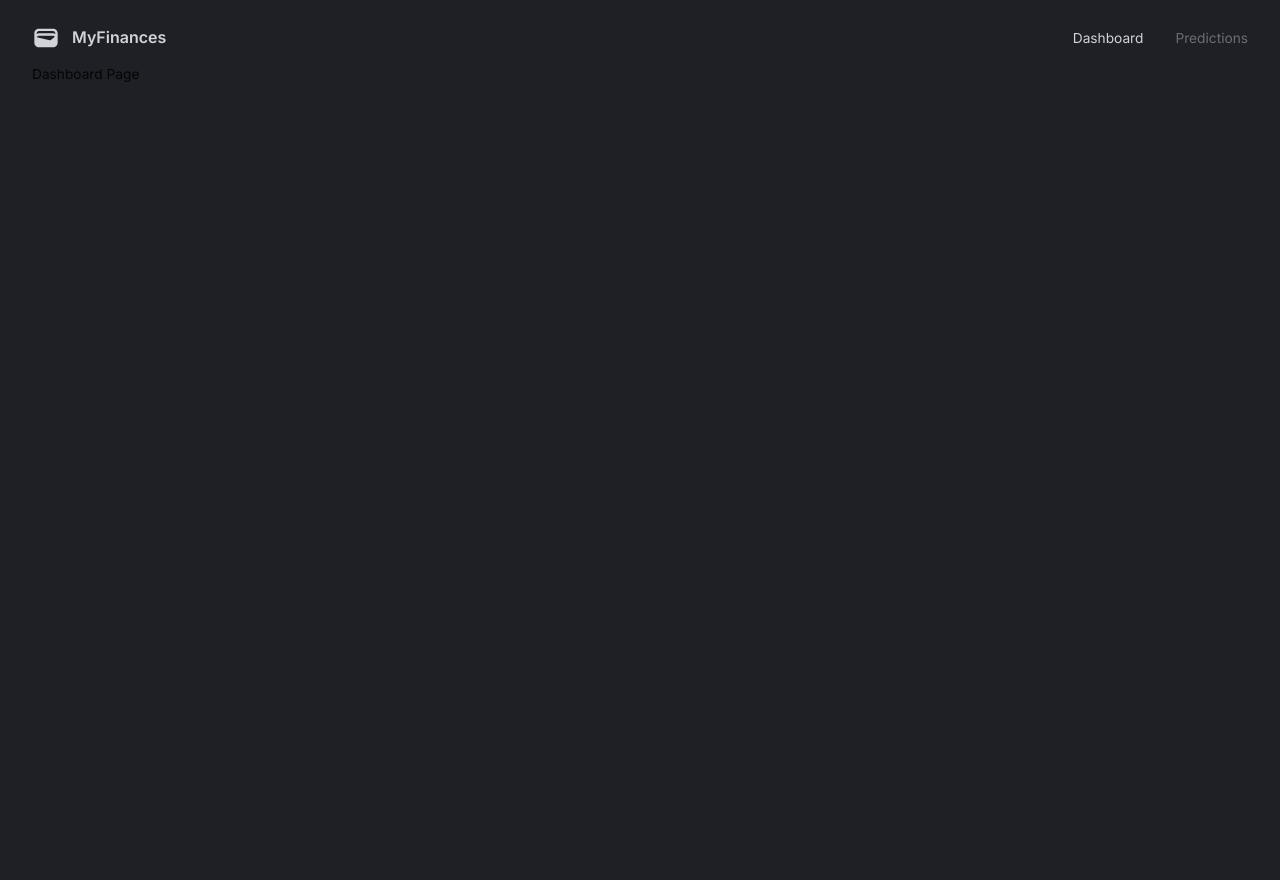
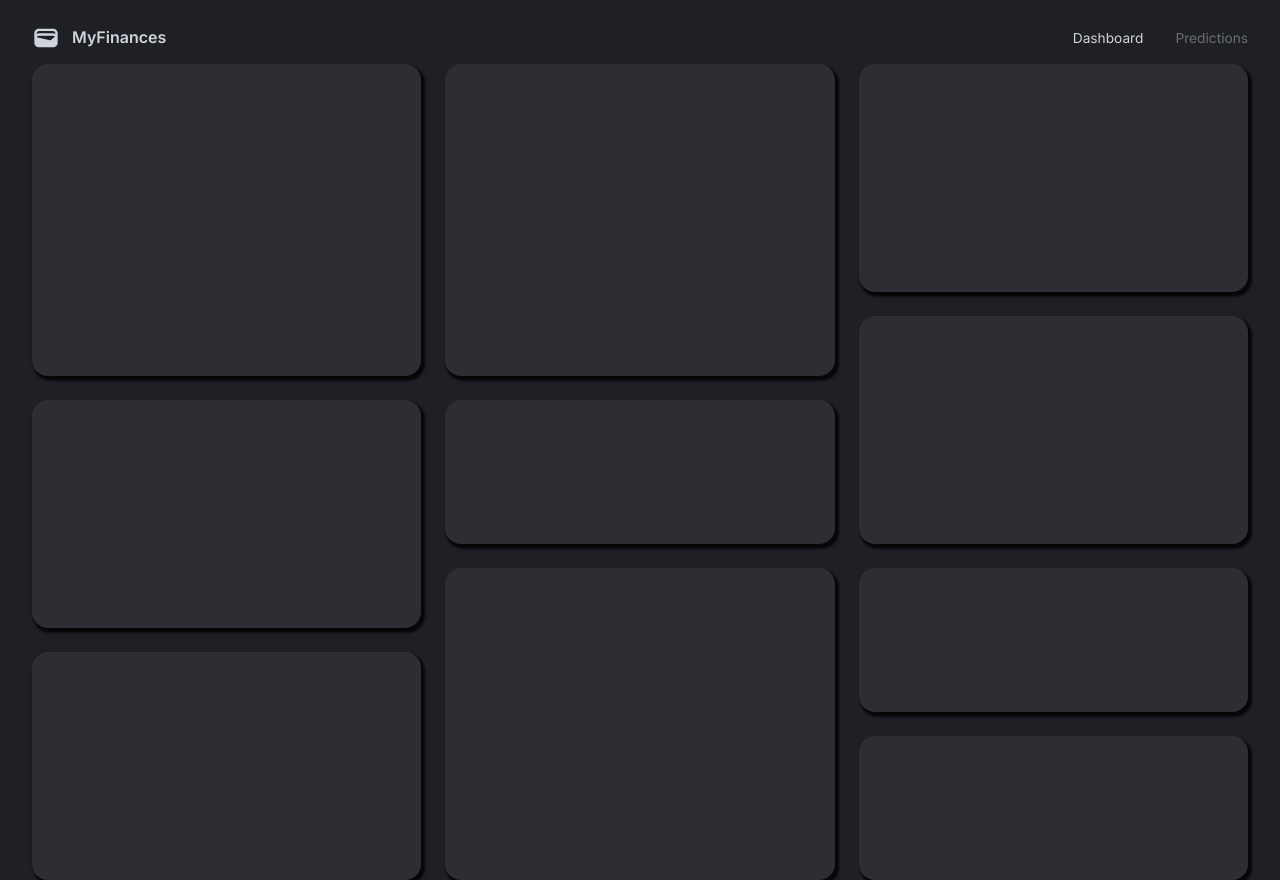
Before and after one commit to agustinalonsocantoli/my-finances, a React (Vite) app: page / in a window 1280 px wide. Before the commit the page ends 800 px from the top, so only its background shows below. Built offline with nearby package versions, Linux system fonts and the light colour scheme; no server answers.

Commit message:
Dashboar completed, redux and react router dom applied

```diff
--- a/src/App.tsx
+++ b/src/App.tsx
@@ -2,6 +2,7 @@
 import { useMemo } from "react"
 // Components
 import { Navbar } from "./components/navbar/Navbar"
+import { Dashboard } from "./pages/dashboard/Dashboard"
 // MUI
 import { Box, CssBaseline, ThemeProvider } from "@mui/material"
 import { createTheme } from "@mui/material/styles"
@@ -22,7 +23,7 @@
             <Navbar />
 
             <Routes>
-              <Route path="/" element={<div>Dashboard Page</div>} />
+              <Route path="/" element={<Dashboard />} />
               <Route path="/predictions" element={<div>Predictions Page</div>} />
             </Routes>
           </Box>
--- /dev/null
+++ b/src/app/store.ts
@@ -0,0 +1,7 @@
+import { api } from "@/state/api";
+import { configureStore } from "@reduxjs/toolkit";
+
+export const store = configureStore({
+    reducer: {[api.reducerPath]: api.reducer},
+    middleware: (getDefault) => getDefault().concat(api.middleware),
+});
--- a/src/components/navbar/Navbar.tsx
+++ b/src/components/navbar/Navbar.tsx
@@ -3,8 +3,9 @@
 import { Link } from "react-router-dom";
 // MUI
 import { Box, Typography, useTheme } from "@mui/material";
+import WalletIcon from '@mui/icons-material/Wallet';
+// Theme
 import { FlexBetween } from "@/themes/components/FlexBetween";
-import WalletIcon from '@mui/icons-material/Wallet';
 
 export const Navbar = () => {
     const { palette } = useTheme();
--- a/src/main.tsx
+++ b/src/main.tsx
@@ -2,9 +2,16 @@
 import ReactDOM from 'react-dom/client'
 import App from '@/App'
 import '@/index.css'
+import { Provider } from 'react-redux'
+import { store } from './app/store'
+import { setupListeners } from '@reduxjs/toolkit/dist/query'
+
+setupListeners(store.dispatch);
 
 ReactDOM.createRoot(document.getElementById('root') as HTMLElement).render(
   <React.StrictMode>
-    <App />
+    <Provider store={store}>
+      <App />
+    </Provider>
   </React.StrictMode>,
 )
--- /dev/null
+++ b/src/pages/dashboard/Dashboard.tsx
@@ -0,0 +1,41 @@
+// React
+
+// MUI
+import { Box, useMediaQuery } from "@mui/material";
+// Theme
+import { gridTemplateLargeScreens, gridTemplateSmallScreens } from "@/themes/grid-areas";
+import { DashboardBox } from "@/themes/components/DashboardBox";
+// Redux
+import { useGetKpisQuery } from "@/state/api";
+
+export const Dashboard = () => {
+    const isMediumScreens = useMediaQuery("(min-width: 1200px)")
+    const { data } = useGetKpisQuery();
+
+    return(
+        <Box width="100%" height="100%" display="grid" gap="1.5rem" sx={ isMediumScreens ? {
+            gridTemplateColumns: "repeat(3, minmax(370px, 1fr))",
+            gridTemplateRows: "repeat(10, minmax(60px, 1fr))",
+            gridTemplateAreas: gridTemplateLargeScreens,
+        } :
+        {
+            gridAutoColumns: "1fr",
+            gridAutoRows: "80px",
+            gridTemplateAreas: gridTemplateSmallScreens,
+        }
+        }>
+
+            <DashboardBox gridArea="a"></DashboardBox>
+            <DashboardBox gridArea="b"></DashboardBox>
+            <DashboardBox gridArea="c"></DashboardBox>
+            <DashboardBox gridArea="d"></DashboardBox>
+            <DashboardBox gridArea="e"></DashboardBox>
+            <DashboardBox gridArea="f"></DashboardBox>
+            <DashboardBox gridArea="g"></DashboardBox>
+            <DashboardBox gridArea="h"></DashboardBox>
+            <DashboardBox gridArea="i"></DashboardBox>
+            <DashboardBox gridArea="j"></DashboardBox>
+
+        </Box>
+    );
+}
--- /dev/null
+++ b/src/state/api.ts
@@ -0,0 +1,15 @@
+import { createApi, fetchBaseQuery } from "@reduxjs/toolkit/query/react";
+
+export const api = createApi({
+    baseQuery: fetchBaseQuery({ baseUrl: import.meta.env.VITE_BASE_URL }),
+    reducerPath: "main",
+    tagTypes: ["Kpis"],
+    endpoints: (build) => ({
+        getKpis: build.query<void, void>({
+            query: () => "kpi/kpis",
+            providesTags: ["Kpis"]
+        }),
+    })
+});
+
+export const { useGetKpisQuery } = api;
--- /dev/null
+++ b/src/themes/components/DashboardBox.tsx
@@ -0,0 +1,8 @@
+import { Box } from "@mui/material";
+import { styled } from "@mui/system";
+
+export const DashboardBox = styled(Box)(({ theme }) => ({
+    backgroundColor: theme.palette.background.light,
+    borderRadius: "1rem",
+    boxShadow: "0.15rem 0.2rem 0.15rem 0.1rem rgba(0, 0, 0, .8)"
+}))
--- /dev/null
+++ b/src/themes/grid-areas.ts
@@ -0,0 +1,45 @@
+export const gridTemplateLargeScreens = `
+    "a b c"
+    "a b c"
+    "a b c"
+    "a b f"
+    "d e f"
+    "d e f"
+    "d h i"
+    "g h i"
+    "g h j"
+    "g h j"
+`;
+
+export const gridTemplateSmallScreens = `
+    "a"
+    "a"
+    "a"
+    "a"
+    "b"
+    "b"
+    "b"
+    "b"
+    "c"
+    "c"
+    "c"
+    "d"
+    "d"
+    "d"
+    "e"
+    "e"
+    "f"
+    "f"
+    "f"
+    "g"
+    "g"
+    "g"
+    "h"
+    "h"
+    "h"
+    "h"
+    "i"
+    "i"
+    "j"
+    "j"
+`;
```
Also changed, not shown: src/themes/components/FlexBetween.tsx (renamed from src/themes/components/FlexBetween.ts).
